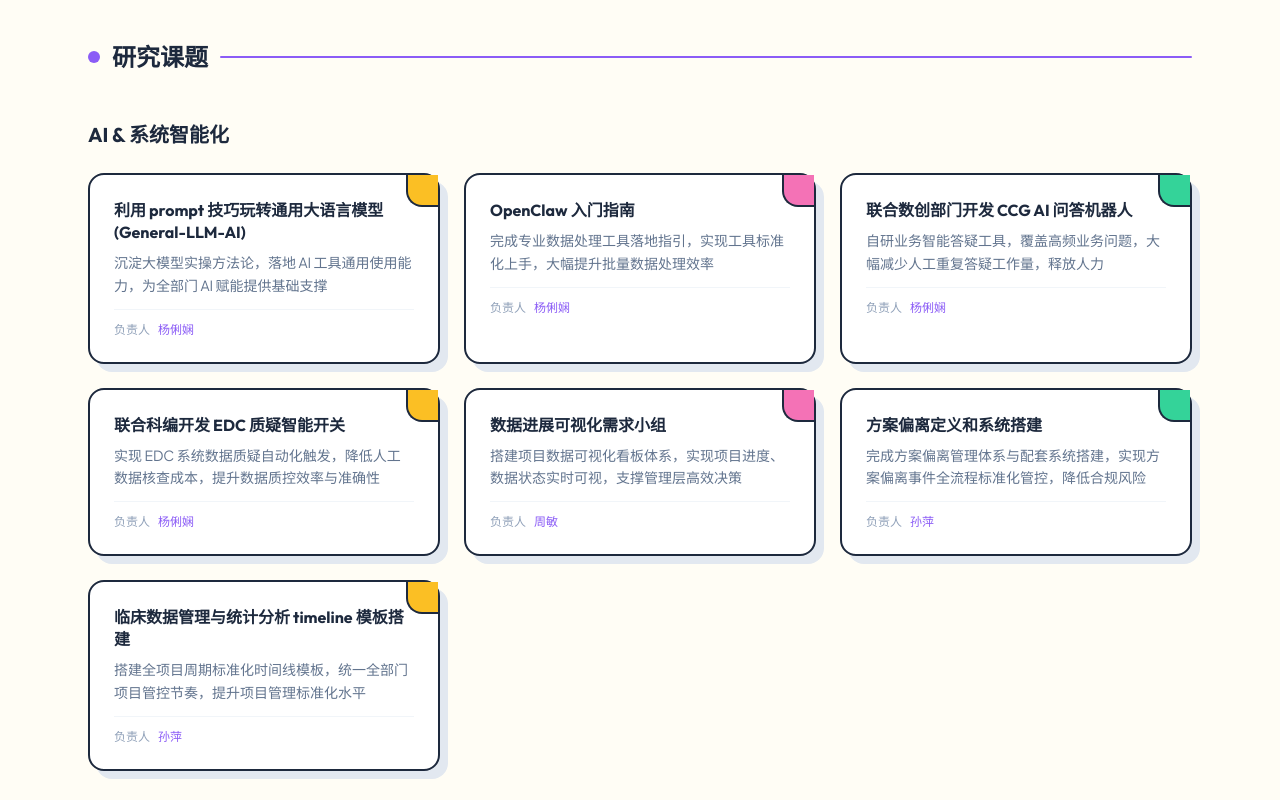
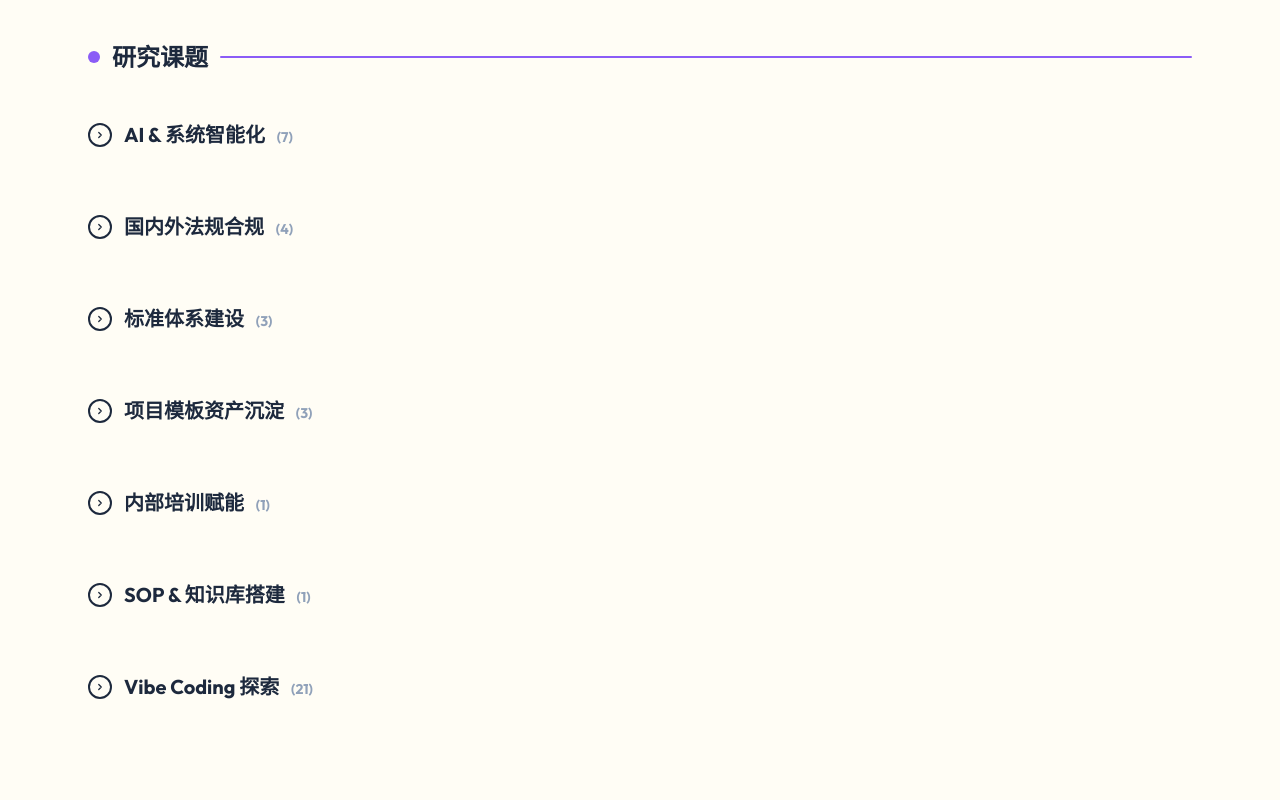
Before and after one commit to TopherLX/dept-intro, a Vue app: page /#/cdm-team1 in a window 1280 px wide. Shown: the part 3620-4420 px from the top of the page. Built offline with nearby package versions, Linux system fonts and the light colour scheme.

Commit message:
feat: add collapsible category headers to research topics section
Co-Authored-By: Claude Opus 4.7 <noreply@anthropic.com>

```diff
--- a/src/components/knowledge/ResearchTopicsSection.vue
+++ b/src/components/knowledge/ResearchTopicsSection.vue
@@ -3,8 +3,24 @@
     <SectionTitle title="研究课题" color="#8B5CF6" />
     <div class="mt-12 space-y-16">
       <div v-for="group in groupedTopics" :key="group.category">
-        <h3 class="font-heading font-bold text-xl text-slate-800 mb-6">{{ group.category }}</h3>
-        <div class="grid grid-cols-1 md:grid-cols-2 lg:grid-cols-3 gap-6">
+        <button
+          class="flex items-center gap-3 w-full text-left mb-6 group cursor-pointer"
+          @click="toggle(group.category)"
+        >
+          <div
+            class="w-6 h-6 rounded-full border-2 border-slate-800 flex items-center justify-center shrink-0 transition-transform duration-300"
+            :class="{ 'rotate-90': expanded.has(group.category) }"
+          >
+            <svg width="10" height="10" viewBox="0 0 24 24" fill="none" stroke="#1E293B" stroke-width="3" stroke-linecap="round" stroke-linejoin="round">
+              <polyline points="9 18 15 12 9 6" />
+            </svg>
+          </div>
+          <h3 class="font-heading font-bold text-xl text-slate-800">
+            {{ group.category }}
+            <span class="text-sm text-slate-400 font-normal ml-2">({{ group.topics.length }})</span>
+          </h3>
+        </button>
+        <div v-show="expanded.has(group.category)" class="grid grid-cols-1 md:grid-cols-2 lg:grid-cols-3 gap-6">
           <div
             v-for="topic in group.topics"
             :key="topic.title"
@@ -29,11 +45,21 @@
 </template>
 
 <script setup lang="ts">
-import { computed } from 'vue'
+import { computed, ref } from 'vue'
 import type { ResearchTopic } from '@/data/types'
 import SectionTitle from '@/components/shared/SectionTitle.vue'
 
 const props = defineProps<{ topics: ResearchTopic[] }>()
+
+const expanded = ref(new Set<string>())
+
+function toggle(category: string) {
+  if (expanded.value.has(category)) {
+    expanded.value.delete(category)
+  } else {
+    expanded.value.add(category)
+  }
+}
 
 const groupedTopics = computed(() => {
   const groups: { category: string; topics: ResearchTopic[] }[] = []
```
